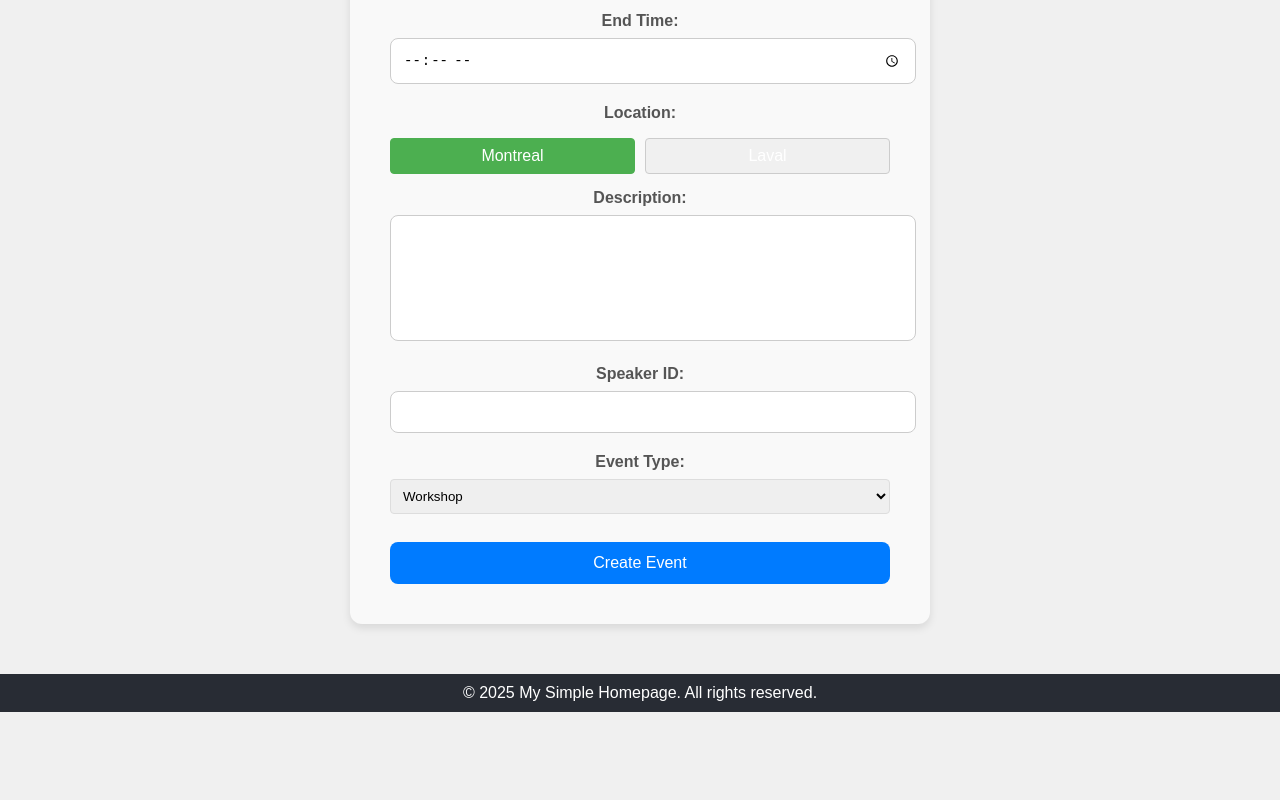
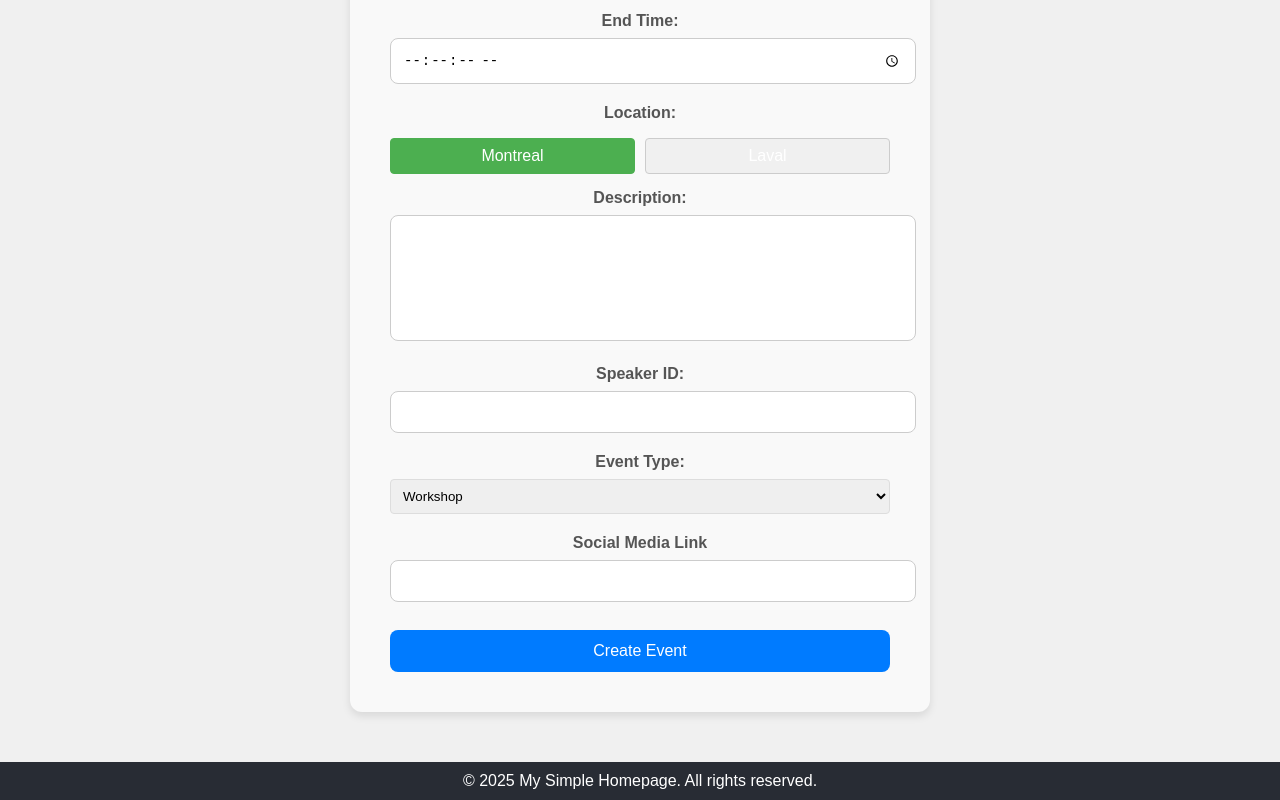
Before and after one commit to Atai-Askarov/soen-343, a React (Create React App) app in the folder frontend/sees-react/: page /createEvent in a window 1280 px wide. Shown: the part 489-1289 px from the top of the page. Before the commit the page ends 1201 px from the top, so only its background shows below. Built offline with nearby package versions, Linux system fonts and the light colour scheme.

Commit message:
dates work plus social media link

```diff
--- a/frontend/sees-react/src/pages/createEvent.jsx
+++ b/frontend/sees-react/src/pages/createEvent.jsx
@@ -11,6 +11,7 @@ const CreateEvent = () => {
     description: "",
     speakerid: "",
     event_type: "workshop",
+    social_media_link: "",
   });
 
   const eventTypes = ["workshop", "webinar", "conference", "seminar"];
@@ -61,6 +62,7 @@ const CreateEvent = () => {
           speakerid: formData.speakerid,
           organizerid: formData.organizerid,
           event_type: formData.event_type,
+          social_media_link: formData.social_media_link
         }),
       });
 
@@ -78,6 +80,7 @@ const CreateEvent = () => {
           description: "",
           speakerid: "",
           event_type: "workshop",
+          social_media_link: ""
         });
       } else {
         throw new Error(data.message || 'Failed to create event');
@@ -121,7 +124,8 @@ const CreateEvent = () => {
     name="starttime"
     value={formData.starttime}
     onChange={handleChange}
-            required
+    step="1" // Allows seconds
+    pattern="[0-9]{2}:[0-9]{2}:[0-9]{2}" // Ensures HH:MM:SS format
   />
 </label>
 
@@ -132,7 +136,8 @@ const CreateEvent = () => {
     name="endtime"
     value={formData.endtime}
     onChange={handleChange}
-            required
+    step="1"
+    pattern="[0-9]{2}:[0-9]{2}:[0-9]{2}"
   />
 </label>
 
@@ -192,7 +197,15 @@ const CreateEvent = () => {
             ))}
           </select>
         </label>
-
+        <label>
+          Social Media Link
+          <input
+            type="text"
+            name="social_media_link"
+            value={formData.social_media_link}
+            onChange={handleChange}
+          />
+        </label>
         <button type="submit">Create Event</button>
       </form>
     </div>
```
Also changed, not shown: 1 other file (tests, documents, lock files or other folders). Lines whose indentation alone changed are shown as unchanged.
